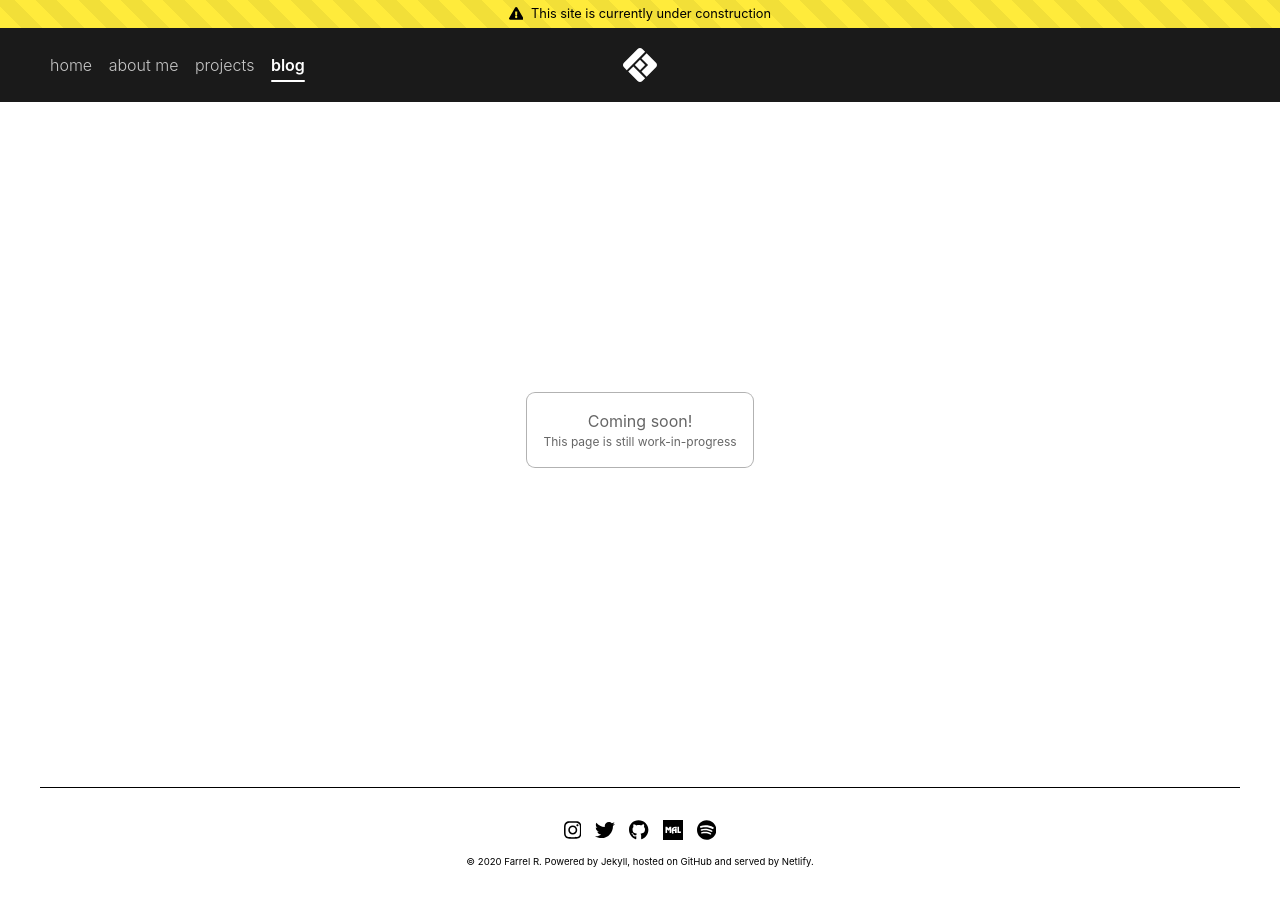
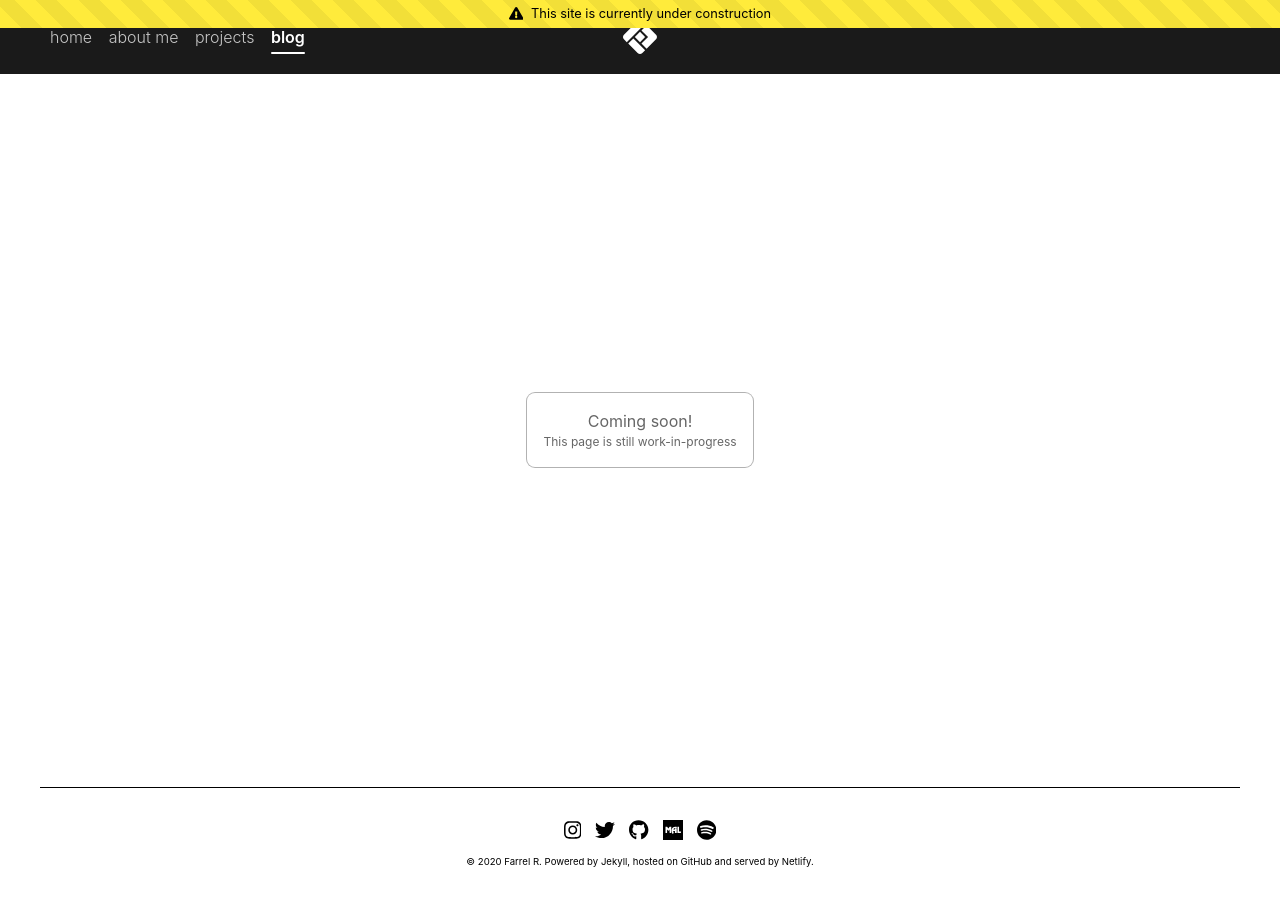
Before and after one commit to sofusaku/site, a Jekyll site: the page built from blog/index.html, in a window 1280 px wide. Built offline with Jekyll 4.4.1, drawn with Linux system fonts in a browser that asks for light colours; some web fonts are replaced.

Commit message:
Update WIP banner position behavior
So that it doesn't partially cover the content (esp. in the About page)

```diff
--- a/_includes/topbar.html
+++ b/_includes/topbar.html
@@ -1,5 +1,4 @@
 <div class="header">
-    {% include wip-banner.html %} <!-- WIP banner message -->
     <div class="topbar_strip">
         <div class="topbar_container">
 
--- a/_layouts/page.html
+++ b/_layouts/page.html
@@ -10,6 +10,7 @@
 </head>
 
 <body>
+    {% include wip-banner.html %} <!-- WIP banner message -->
     {% include topbar.html active=layout.active_nav %}
     <div class="content">
         {{ content }}
--- a/styles/wip-banner.scss
+++ b/styles/wip-banner.scss
@@ -5,8 +5,11 @@
     width: 100%;
     padding: 0.5em;
 
-    position: relative;
+    position: absolute;
+    top: 0;
+    left: 0;
     z-index: 5;
+    animation: wip-banner-slide-down 0.5s;
 
     display: flex;
     align-items: center;
@@ -35,3 +38,7 @@
     width: auto;
     margin-right: 0.6em;
 }
+
+@keyframes wip-banner-slide-down {
+    from { transform: translateY(-100%); }
+}
```
